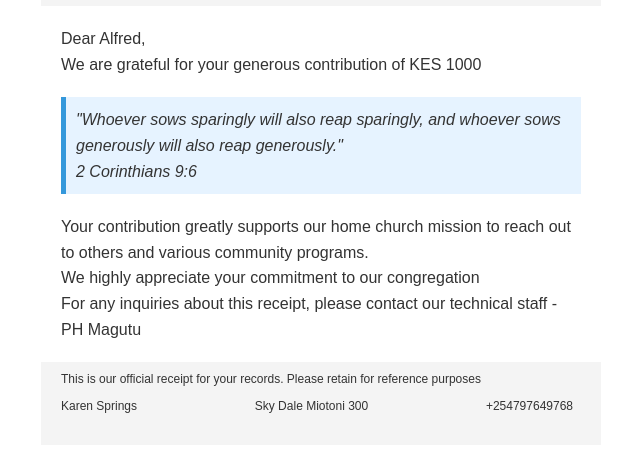
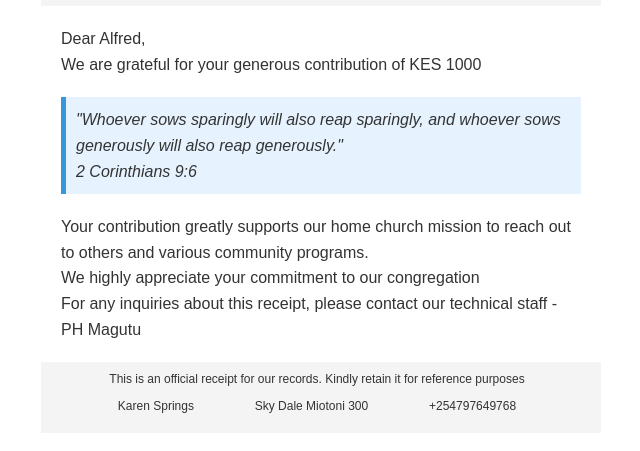
Before and after one commit to magvtv/01_Church, a website: page Email Tithe Receipt/frontend/index.html in a window 1280 px wide. Shown: the part 105-556 px from the top of the page, without its empty margins (319-959 px from the left). Drawn offline with Linux system fonts and the light colour scheme; a web font is replaced by a local one.

Commit message:
all things in one folder

```diff
--- a/frontend/assets/css/main.css
+++ b/Email Tithe Receipt/frontend/assets/css/main.css
@@ -46,11 +46,12 @@ main {
 
 footer {
     background-color: #f4f4f4;
-    padding: 0.5rem 1.25rem 1.25rem 1.25rem;
+    padding: 0.5rem 1rem;
     font-size: 0.75em;
 }
 
 footer p {
+    text-align: center;
     padding: 0 0.5rem 0 0;
 }
 
@@ -59,7 +60,7 @@ footer p {
     padding: 0 0.5rem 0 0;
     display: flex;
     flex-direction: row;
-    justify-content: space-between;
+    justify-content: space-evenly;
 }
 
 .footer__church-details span {
--- a/frontend/index.html
+++ b/Email Tithe Receipt/frontend/index.html
@@ -47,7 +47,7 @@
 
     <footer>
         <p>
-            This is our official receipt for your records. Please retain for reference purposes
+            This is an official receipt for our records. Kindly retain it for reference purposes
         </p>
         <div class="footer__church-details">
             <span id="churchName">
```
Also changed, not shown: Email Tithe Receipt/README.md (renamed from README.md), Email Tithe Receipt/backend/server.js (renamed from backend/server.js), Email Tithe Receipt/frontend/assets/js/index.js (added), Email Tithe Receipt/package.json (renamed from package.json), 2 other files.
